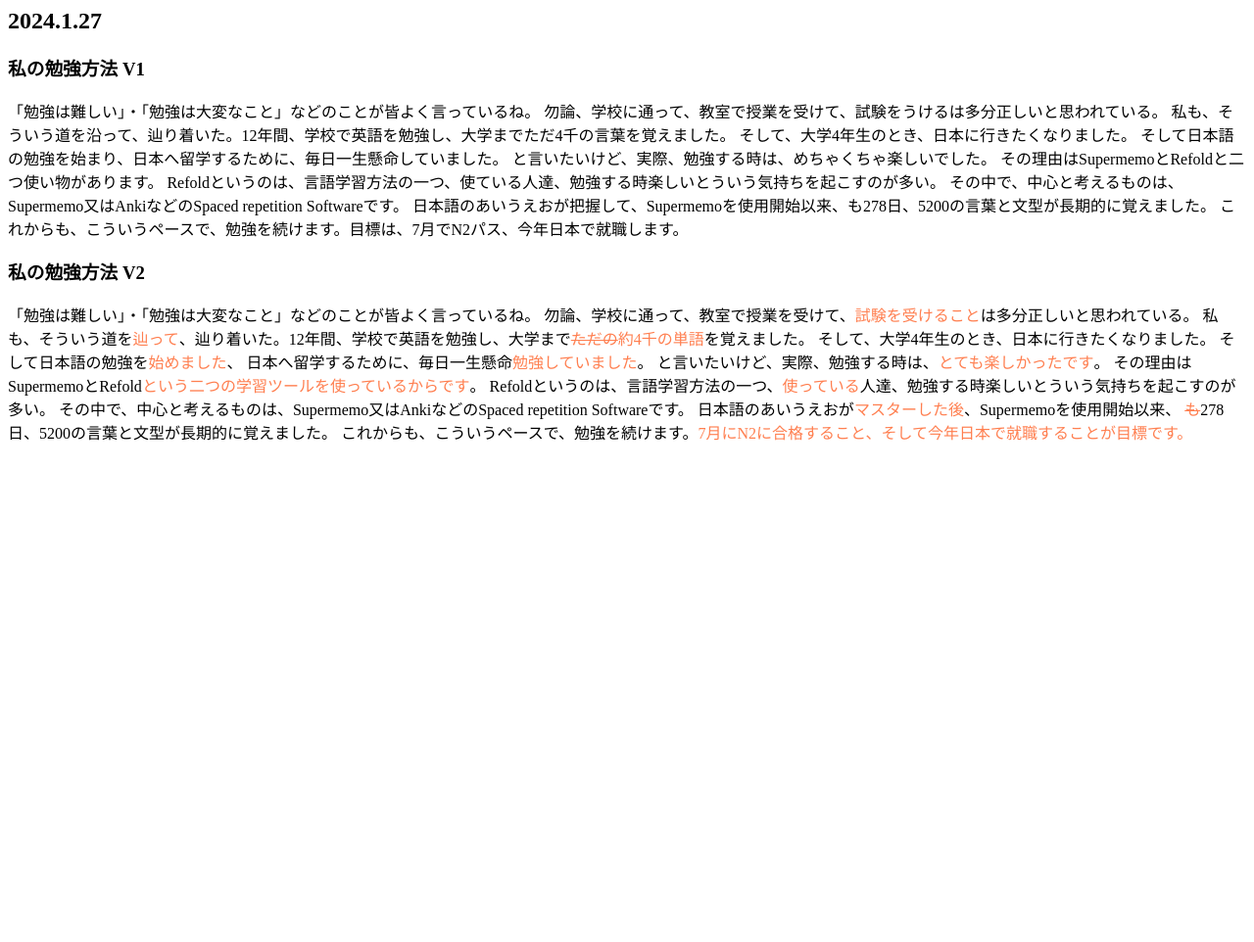
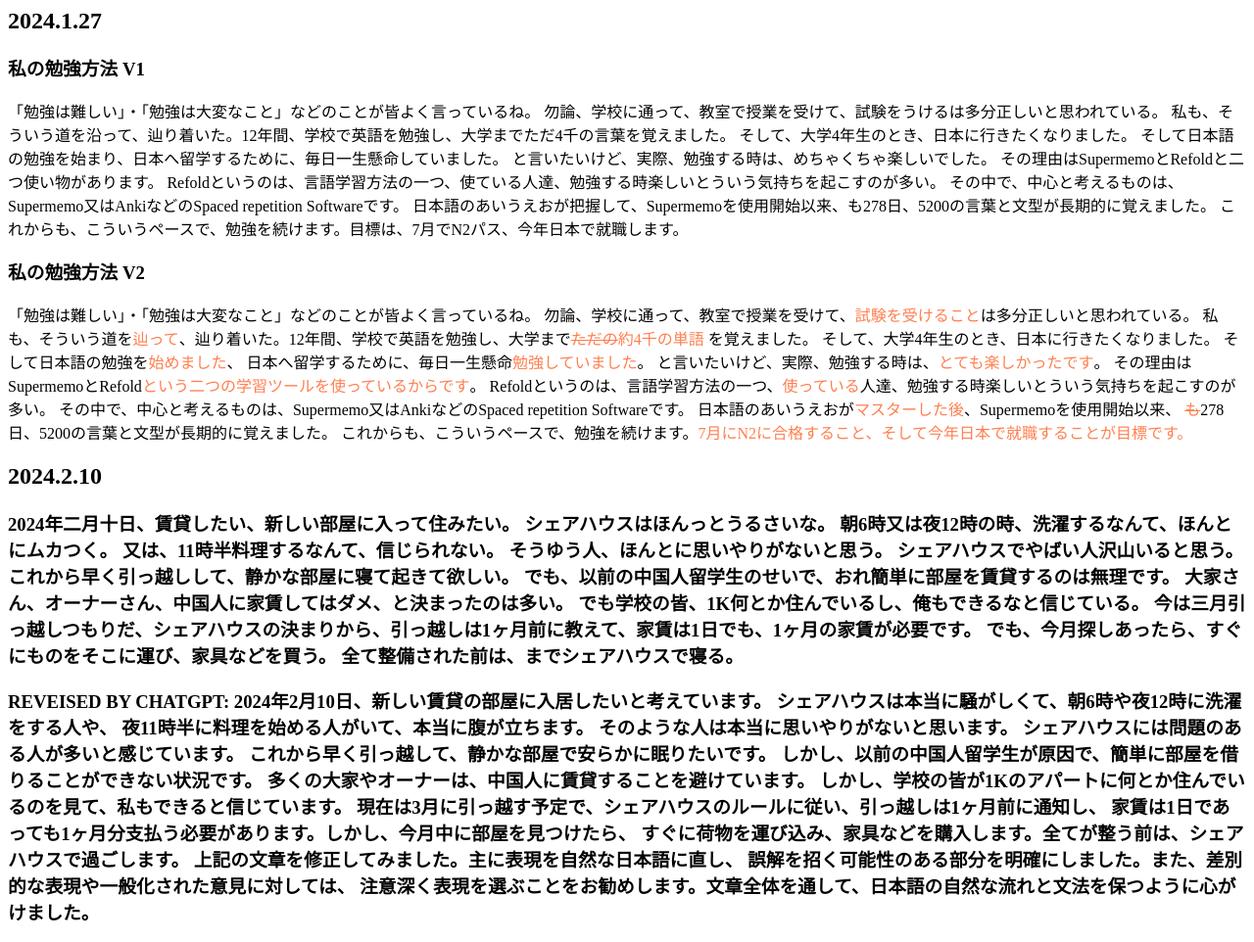
Before and after one commit to CirnoTox/CirnoTox.github.io, a plain HTML site: page index.html in a window 1280 px wide. Shown: the whole page at 98% size. Before the commit the page ends 800 px from the top, so only its background shows below. Drawn offline with Linux system fonts and the light colour scheme.

Commit message:
2024.2.10

```diff
--- a/index.html
+++ b/index.html
@@ -33,7 +33,8 @@
     </h3>
     「勉強は難しい」・「勉強は大変なこと」などのことが皆よく言っているね。
     勿論、学校に通って、教室で授業を受けて、<p class="revisedText">試験を受けること</p>は多分正しいと思われている。
-    私も、そういう道を<p class="revisedText">辿って</p>、辿り着いた。12年間、学校で英語を勉強し、大学まで<p class="revisedText"><del>ただの</del>約4千の単語</p>を覚えました。
+    私も、そういう道を<p class="revisedText">辿って</p>、辿り着いた。12年間、学校で英語を勉強し、大学まで<p class="revisedText"><del>ただの</del>約4千の単語</p>
+    を覚えました。
     そして、大学4年生のとき、日本に行きたくなりました。
     そして日本語の勉強を<p class="revisedText">始めました</p>、
     日本へ留学するために、毎日一生懸命<p class="revisedText">勉強していました</p>。
@@ -46,4 +47,51 @@
     これからも、こういうペースで、勉強を続けます。<p class="revisedText">7月にN2に合格すること、そして今年日本で就職することが目標です。</p>
   </div>
 
+  <h2>
+    2024.2.10
+  </h2>
+
+  <div>
+    <h3>
+      2024年二月十日、賃貸したい、新しい部屋に入って住みたい。
+      シェアハウスはほんっとうるさいな。
+      朝6時又は夜12時の時、洗濯するなんて、ほんとにムカつく。
+      又は、11時半料理するなんて、信じられない。
+      そうゆう人、ほんとに思いやりがないと思う。
+      シェアハウスでやばい人沢山いると思う。
+
+      これから早く引っ越しして、静かな部屋に寝て起きて欲しい。
+      でも、以前の中国人留学生のせいで、おれ簡単に部屋を賃貸するのは無理です。
+      大家さん、オーナーさん、中国人に家賃してはダメ、と決まったのは多い。
+      でも学校の皆、1K何とか住んでいるし、俺もできるなと信じている。
+
+      今は三月引っ越しつもりだ、シェアハウスの決まりから、引っ越しは1ヶ月前に教えて、家賃は1日でも、1ヶ月の家賃が必要です。
+      でも、今月探しあったら、すぐにものをそこに運び、家具などを買う。
+      全て整備された前は、までシェアハウスで寝る。
+    </h3>
+
+
+    <h3>
+      REVEISED BY CHATGPT:
+      2024年2月10日、新しい賃貸の部屋に入居したいと考えています。
+      シェアハウスは本当に騒がしくて、朝6時や夜12時に洗濯をする人や、
+      夜11時半に料理を始める人がいて、本当に腹が立ちます。
+      そのような人は本当に思いやりがないと思います。
+      シェアハウスには問題のある人が多いと感じています。
+
+      これから早く引っ越して、静かな部屋で安らかに眠りたいです。
+      しかし、以前の中国人留学生が原因で、簡単に部屋を借りることができない状況です。
+      多くの大家やオーナーは、中国人に賃貸することを避けています。
+      しかし、学校の皆が1Kのアパートに何とか住んでいるのを見て、私もできると信じています。
+
+      現在は3月に引っ越す予定で、シェアハウスのルールに従い、引っ越しは1ヶ月前に通知し、
+      家賃は1日であっても1ヶ月分支払う必要があります。しかし、今月中に部屋を見つけたら、
+      すぐに荷物を運び込み、家具などを購入します。全てが整う前は、シェアハウスで過ごします。
+
+      上記の文章を修正してみました。主に表現を自然な日本語に直し、
+      誤解を招く可能性のある部分を明確にしました。また、差別的な表現や一般化された意見に対しては、
+      注意深く表現を選ぶことをお勧めします。文章全体を通して、日本語の自然な流れと文法を保つように心がけました。
+    </h3>
+  </div>
+
 </body>
```
